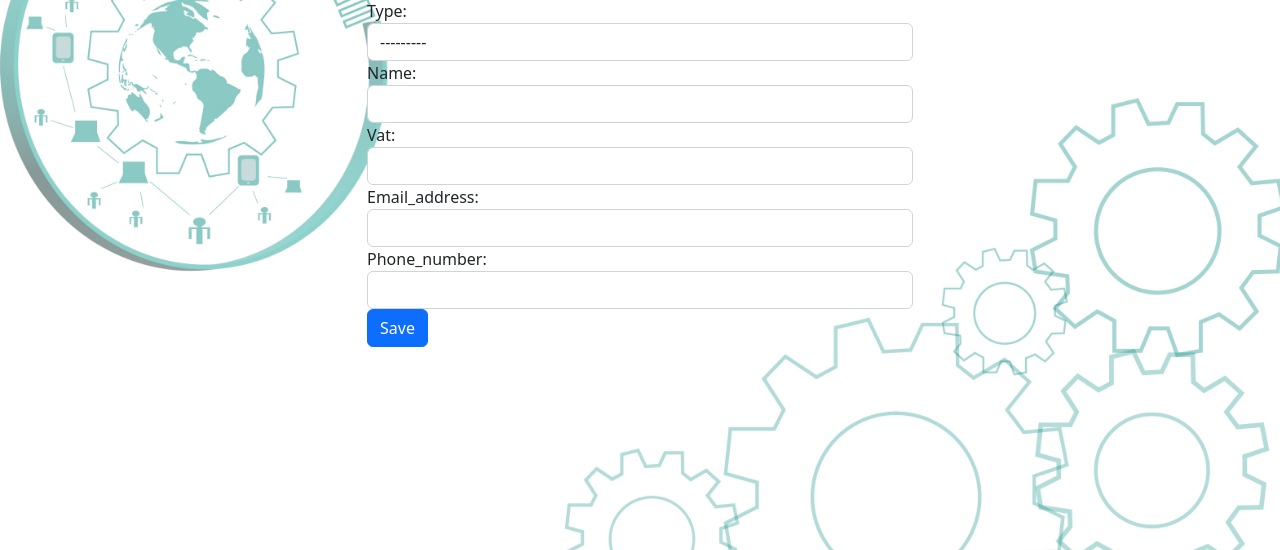
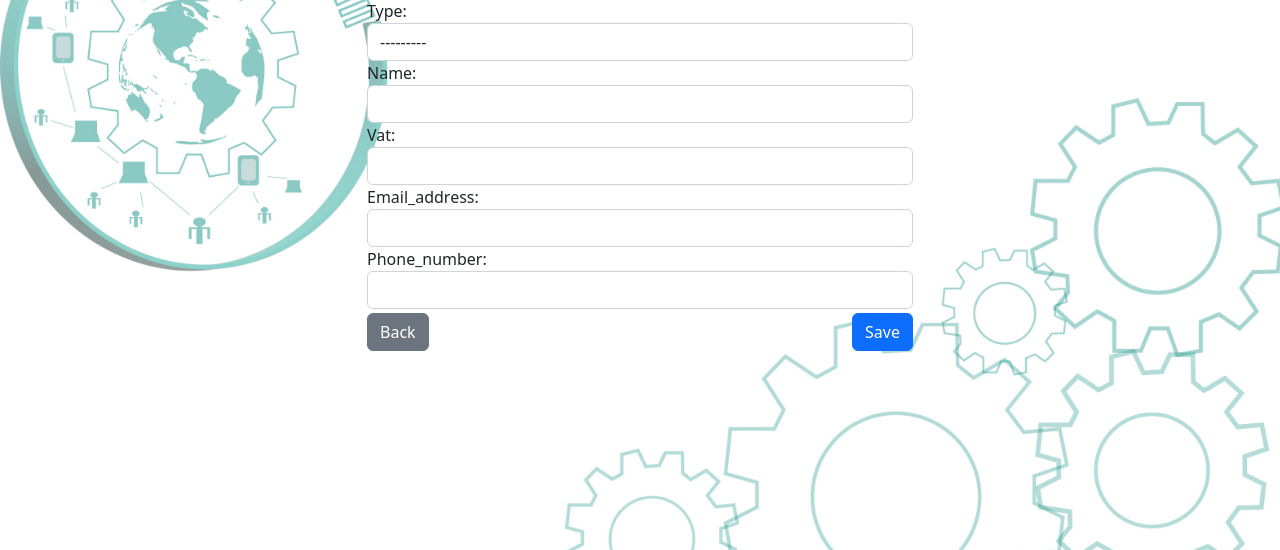
Before and after one commit to svetlinst/Service-manager, a Django app: page /en/customers/create/ in a window 1280 px wide. Shown: the part 133-683 px from the top of the page. Run offline with Django 4.2, Linux system fonts and the light colour scheme; the visitor is signed in with stand-in values (Sample User, id 1); data that the repository does not hold is empty; parts of the project's set-up code (start-up, migrations or seed data) failed here and were passed over; some libraries are stand-ins or nearby versions.

Commit message:
Add go back button to Create customer form

```diff
--- a/service_manager/service_manager/customers/templates/customer/customer_create.html
+++ b/service_manager/service_manager/customers/templates/customer/customer_create.html
@@ -1,14 +1,15 @@
 {% extends 'base.html' %}
 {% load i18n %}
 {% block content %}
-    <h1 class="text-center">{% trans 'Create new customer'%}</h1>
+    <h1 class="text-center">{% trans 'Create new customer' %}</h1>
     <div class="row">
         <div class="col-lg-3"></div>
         <div class="col-lg-6">
             <form method="post" action="{% url 'create_customer' %}">
                 {% csrf_token %}
                 {{ form }}
-                <button type="submit" class="btn btn-primary">{% trans 'Save'%}</button>
+                <a class="btn btn-secondary mt-1 float-start" href="javascript:history.back()">Back</a>
+                <button type="submit" class="btn btn-primary mt-1 float-end">{% trans 'Save' %}</button>
             </form>
         </div>
         <div class="col-lg-3"></div>
```
